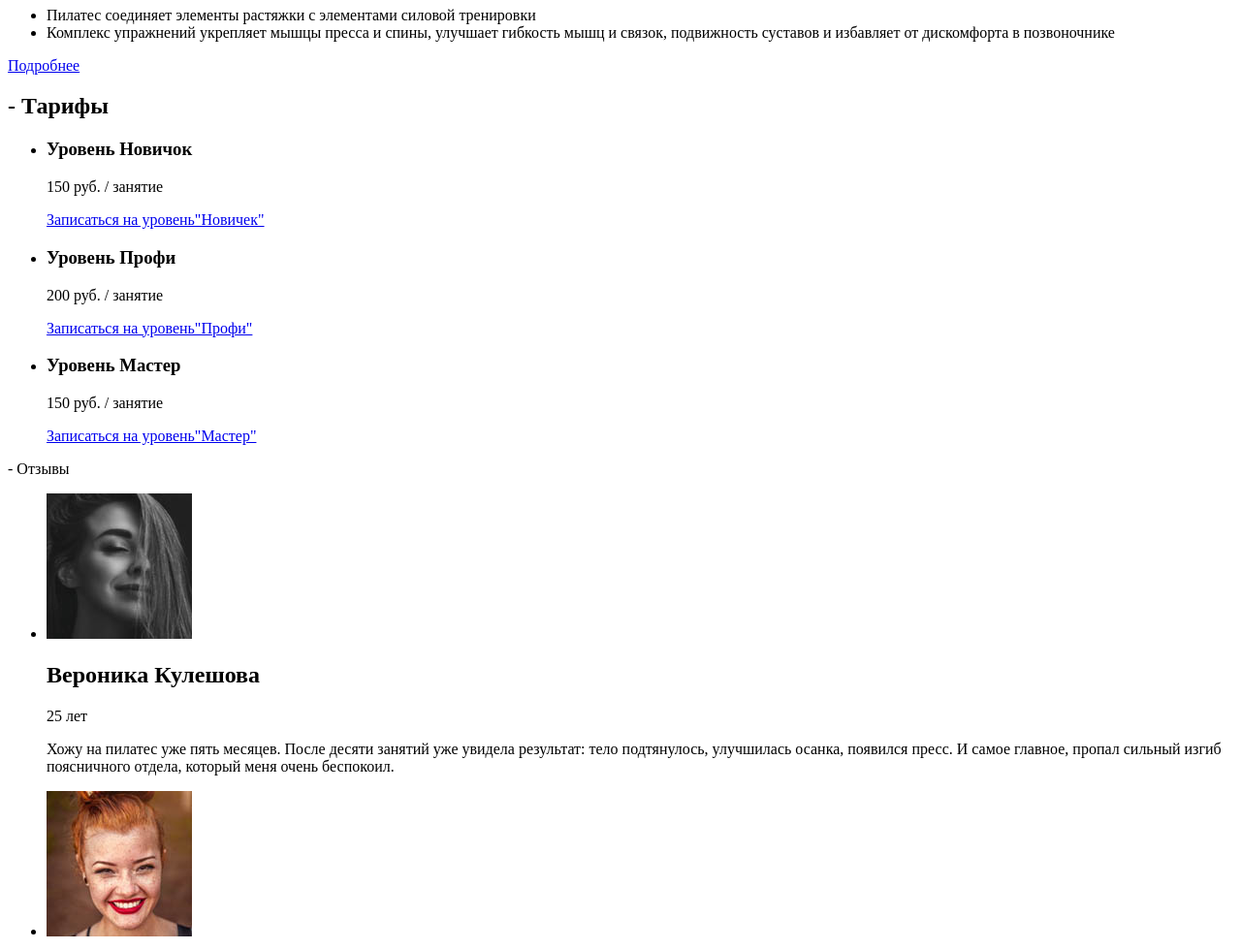
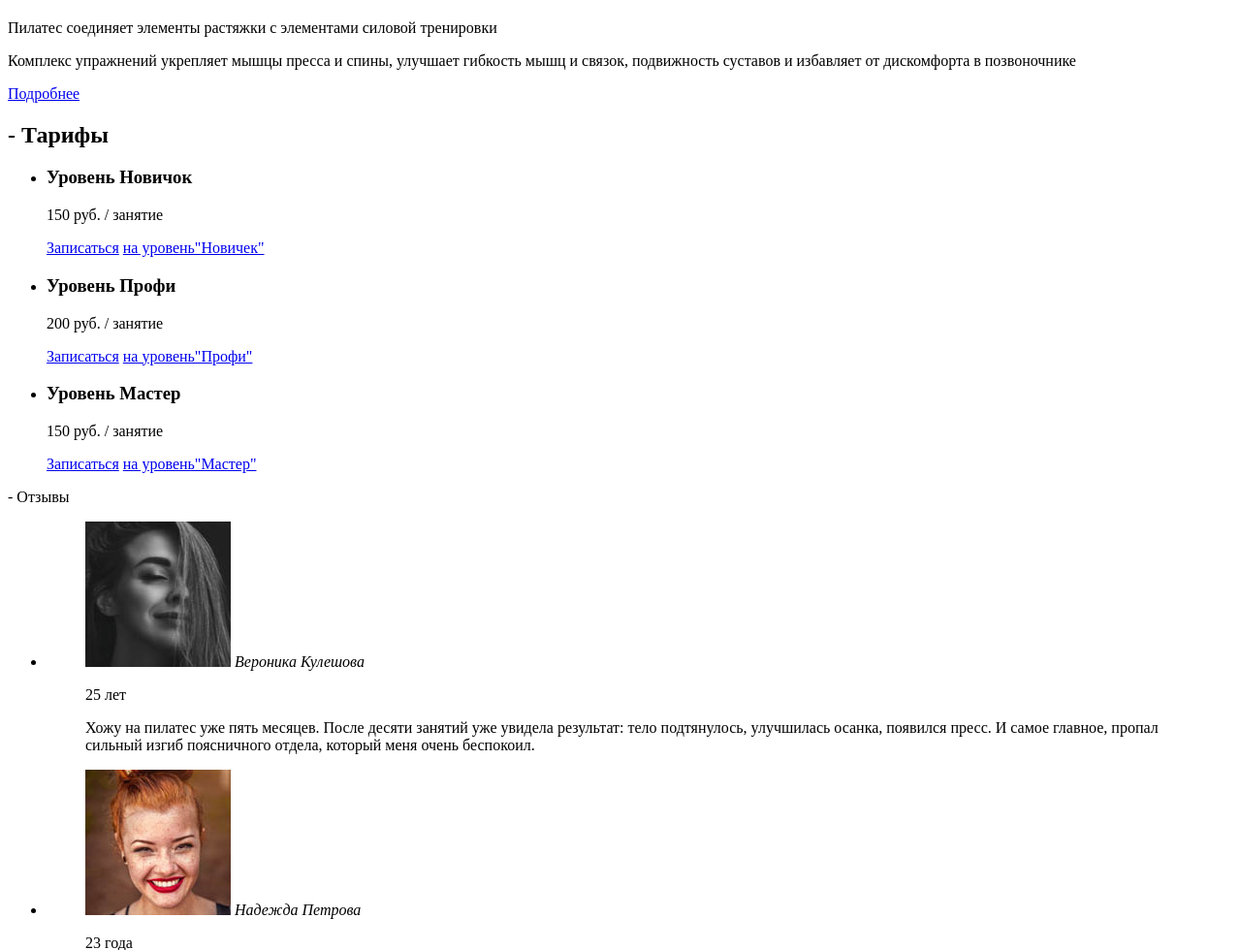
Before and after one commit to Kravcev/pilates-studio, a plain HTML site: page index.html in a window 1280 px wide. Shown: the part 1820-2800 px from the top of the page at 97% size. Drawn offline with Linux system fonts and the light colour scheme.

Commit message:
Внес правки

```diff
--- a/index.html
+++ b/index.html
@@ -10,6 +10,7 @@
 
 <body>
     <header class="page-header">
+        <nav>
             <a href="#">
                 <img src="img/logo.svg" alt="Логотип студии Пилатеса">
             </a>
@@ -19,28 +20,25 @@
                 <li><a href="#">Стоимость</a></li>
                 <li><a href="#">Отзывы</a></li>
             </ul>
+        </nav>
         <a href="tel:+79183650707">+7 918 365 07 07</a>
     </header>
 
     <main class="page-main">
+        <h1>СТУДИЯ ПИЛАТЕСА</h1>
         <section>
-            <h1>СТУДИЯ ПИЛАТЕСА</h1>
             <h2 class="visuale-heiden">Поразительные результаты уже после нескольких занятий (текст для скрытого
                 заголовка промо-блока)</h2>
             <img src="img/athletic-body.png" alt="Девушка с атлетическим телосложением">
             <p>Твоё здоровое тело через 10 занятий</p>
             <a href="#">Смотреть расписание</a>
-
         </section>
         <section class="promo">
             <h2>- О пилатесе</h2>
             <img src="img/pilates-studio-photo.png" alt="Занятия в студии Пилатеса">
-            <ul>
-                <li>Пилатес соединяет элементы растяжки с элементами силовой тренировки</li>
-                <li>Комплекс упражнений укрепляет мышцы пресса и спины, улучшает гибкость мышц и связок, подвижность
-                    суставов и избавляет от дискомфорта в позвоночнике
-                </li>
-            </ul>
+            <p>Пилатес соединяет элементы растяжки с элементами силовой тренировки</p>
+            <p>Комплекс упражнений укрепляет мышцы пресса и спины, улучшает гибкость мышц и связок, подвижность
+                суставов и избавляет от дискомфорта в позвоночнике</p>
             <a href="#">
                 Подробнее
             </a>
@@ -51,17 +49,20 @@
                 <li>
                     <h3>Уровень Новичок</h3>
                     <p>150 руб. / занятие</p>
-                    <a href="#">Записаться на уровень"Новичек"</a>
+                    <a href="#">Записаться</a>
+                    <a href="#">на уровень"Новичек"</a>
                 </li>
                 <li>
                     <h3>Уровень Профи</h3>
                     <p>200 руб. / занятие</p>
-                    <a href="#">Записаться на уровень"Профи"</a>
+                    <a href="#">Записаться</a>
+                    <a href="#">на уровень"Профи"</a>
                 </li>
                 <li>
                     <h3>Уровень Мастер</h3>
                     <p>150 руб. / занятие</p>
-                    <a href="#">Записаться на уровень"Мастер"</a>
+                    <a href="#">Записаться</a>
+                    <a href="#">на уровень"Мастер"</a>
                 </li>
             </ul>
         </section>
@@ -69,8 +70,9 @@
             <p>- Отзывы</p>
             <ul>
                 <li>
+                    <blockquote>
                         <img src="img/user001.jpg" alt="Фото Вероника Кулешова">
-                    <h2>Вероника Кулешова</h2>
+                        <cite>Вероника Кулешова</cite>
                         <p>25 лет</p>
                         <p>Хожу на пилатес уже пять месяцев. После десяти
                             занятий уже увидела результат: тело подтянулось,
@@ -78,10 +80,12 @@
                             пропал сильный изгиб поясничного отдела,
                             который меня очень беспокоил.
                         </p>
+                    </blockquote>
                 </li>
                 <li>
+                    <blockquote>
                         <img src="img/user010.jpg" alt="Фото Надежда Петрова">
-                    <h2>Надежда Петрова</h2>
+                        <cite>Надежда Петрова</cite>
                         <p>23 года</p>
                         <p>Начала заниматься пилатесом по достаточно
                             банальной причине – хотелось поддерживать
@@ -90,16 +94,19 @@
                             инвентарем Зал пилатеса был буквально через
                             дорогу, поэтому и записалась туда.
                         </p>
+                    </blockquote>
                 </li>
                 <li>
+                    <blockquote>
                         <img src="img/user107.jpg" alt="Фото Оксана Тодоренко">
-                    <h2>Оксана Тодоренко</h2>
+                        <cite>Оксана Тодоренко</cite>
                         <p>19 лет</p>
                         <p>У меня был печальный опыт занятий пилатесом,
                             связанный с некомпетентностью инструктора,
                             который проводил тренировки. Я занималась
                             пилатесом 2 месяца, а потом забросила.
                         </p>
+                    </blockquote>
                 </li>
             </ul>
         </section>
@@ -113,17 +120,17 @@
         <ul>
             <li>
                 <a href="#">
-                    <img src="img/vk.svg" alt="ВКонтакте">
+                    ВКонтакте
                 </a>
             </li>
             <li>
                 <a href="#">
-                    <img src="img/facebook.svg" alt="facebook">
+                    facebook
                 </a>
             </li>
             <li>
                 <a href="#">
-                    <img src="img/instagram.svg" alt="instagram">
+                    instagram
                 </a>
             </li>
         </ul>
```
Lines whose indentation alone changed are shown as unchanged.
